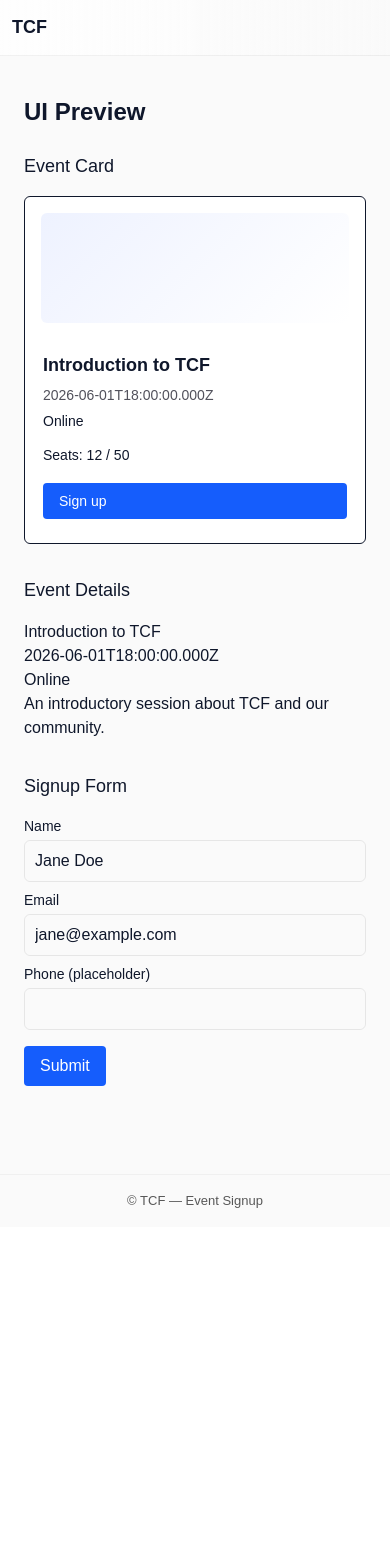
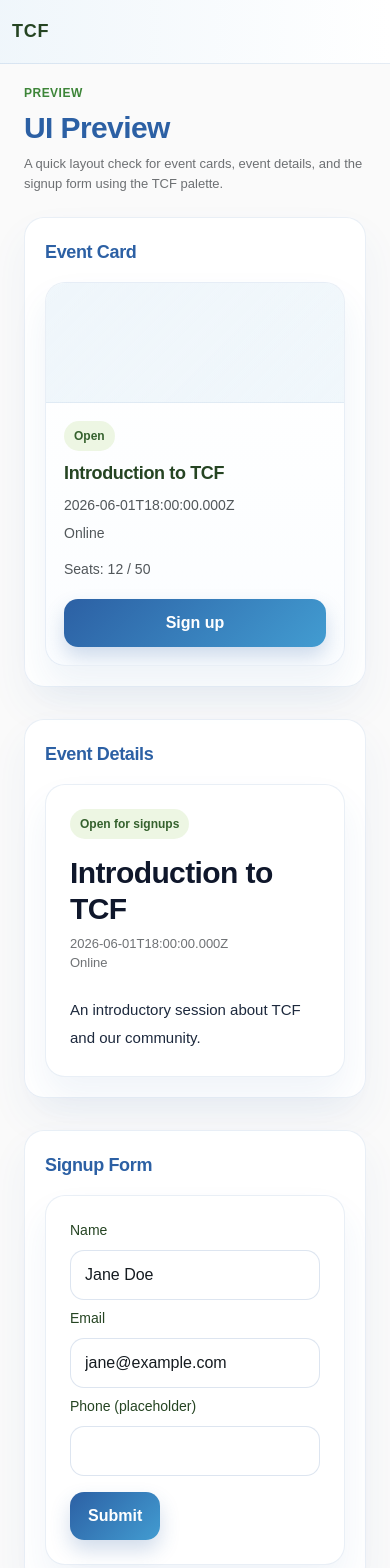
Before and after one commit to TCFEngTeam/tcf-signup-site, a Next.js app: page /preview in a window 390 px wide. Shown: the top 1568 px of the page. Before the commit the page ends 1227 px from the top, so only its background shows below. Built offline with nearby package versions, Linux system fonts and the light colour scheme.

Commit message:
ui polished

```diff
--- a/src/app/components/EventCard.tsx
+++ b/src/app/components/EventCard.tsx
@@ -9,18 +9,21 @@ type EventCardProps = {
 
 export default function EventCard({ event }: EventCardProps) {
   return (
-    <article className="event-card border rounded-md p-4 bg-white">
-      <div className="event-image mb-3">{/* placeholder image */}</div>
+    <article className="event-card">
+      <div className="event-image">{/* placeholder image */}</div>
       <div className="event-body">
-        <h3 className="text-lg font-semibold">{event?.title ?? 'Event Title'}</h3>
-        <p className="meta text-sm text-zinc-600">{event?.date ?? 'Date • Time'}</p>
-        <p className="location text-sm">{event?.location ?? 'Location'}</p>
-        <p className="capacity text-sm mt-2">Seats: {event?.registered ?? 0} / {event?.capacity ?? '—'}</p>
+        <div className={`event-badge ${event?.isFull ? 'badge-full' : 'badge-open'}`}>
+          {event?.isFull ? 'Full' : 'Open'}
+        </div>
+        <h3 className="event-title text-lg font-semibold">{event?.title ?? 'Event Title'}</h3>
+        <p className="event-meta text-sm">{event?.date ?? 'Date • Time'}</p>
+        <p className="event-location text-sm">{event?.location ?? 'Location'}</p>
+        <p className="event-capacity text-sm mt-2">Seats: {event?.registered ?? 0} / {event?.capacity ?? '—'}</p>
 
         {event?.isFull ? (
-          <span className="inline-block mt-3 rounded-full bg-red-100 px-3 py-1 text-sm">Full</span>
+          <span className="btn-primary inline-flex justify-center mt-3 cursor-not-allowed opacity-60">Full</span>
         ) : (
-          <Link href={`/events/${event?.id}`} className="inline-block mt-3 rounded bg-blue-600 px-4 py-2 text-white text-sm">
+          <Link href={`/events/${event?.id}`} className="btn-primary inline-flex justify-center mt-3">
             Sign up
           </Link>
         )}
--- a/src/app/components/EventDetails.tsx
+++ b/src/app/components/EventDetails.tsx
@@ -6,11 +6,16 @@ type EventDetailsProps = {
 
 export default function EventDetails({ event }: EventDetailsProps) {
   return (
-    <section className="event-details">
-      <h1>{event?.title ?? 'Event Title'}</h1>
-      <p className="meta">{event?.date ?? 'Date • Time'}</p>
-      <p className="location">{event?.location ?? 'Location'}</p>
-      <div className="description">{event?.description ?? 'Event description goes here.'}</div>
+    <section className="event-details details-card">
+      <div className={`event-badge ${event?.isFull ? 'badge-full' : 'badge-open'}`}>
+        {event?.isFull ? 'Full' : 'Open for signups'}
+      </div>
+      <h1 className="text-3xl font-bold mt-4 mb-2">{event?.title ?? 'Event Title'}</h1>
+      <p className="text-sm helper-text">{event?.date ?? 'Date • Time'}</p>
+      <p className="text-sm helper-text">{event?.location ?? 'Location'}</p>
+      <div className="description mt-6 text-[15px] leading-7 text-slate-800">
+        {event?.description ?? 'Event description goes here.'}
+      </div>
       <div className="extras">{/* host info, map, image, etc. */}</div>
     </section>
   )
--- a/src/app/components/EventSignupForm.tsx
+++ b/src/app/components/EventSignupForm.tsx
@@ -56,27 +56,31 @@ export default function EventSignupForm({ eventId, prefillData }: SignupFormProp
   }
 
   return (
-    <form className="event-signup-form" onSubmit={handleSubmit}>
+    <form className="event-signup-form signup-card" onSubmit={handleSubmit}>
       <label className="block mb-2">
-        <div className="text-sm font-medium">Name</div>
+        <div className="field-label text-sm font-medium">Name</div>
         <input name="name" value={name} onChange={(e) => setName(e.target.value)} className="mt-1 w-full" />
       </label>
 
       <label className="block mb-2">
-        <div className="text-sm font-medium">Email</div>
+        <div className="field-label text-sm font-medium">Email</div>
         <input name="email" value={email} onChange={(e) => setEmail(e.target.value)} className="mt-1 w-full" />
       </label>
 
       <label className="block mb-4">
-        <div className="text-sm font-medium">Phone (placeholder)</div>
+        <div className="field-label text-sm font-medium">Phone (placeholder)</div>
         <input name="phone" value={phone} onChange={(e) => setPhone(e.target.value)} className="mt-1 w-full" />
       </label>
 
       <div className="flex items-center gap-4">
-        <button type="submit" disabled={submitting} className="rounded bg-blue-600 px-4 py-2 text-white">
+        <button type="submit" disabled={submitting} className="btn-primary">
           {submitting ? 'Submitting…' : 'Submit'}
         </button>
-        {message && <div className="text-sm text-zinc-700">{message}</div>}
+        {message && (
+          <div className={`text-sm ${message.toLowerCase().includes('success') ? 'success-chip' : 'error-chip'}`}>
+            {message}
+          </div>
+        )}
       </div>
     </form>
   )
--- a/src/app/globals.css
+++ b/src/app/globals.css
@@ -2,7 +2,17 @@
 
 :root {
   --background: #ffffff;
-  --foreground: #171717;
+  --foreground: #161c21;
+  --surface: #ecf1f8;
+  --surface-blue: #eff6fb;
+  --surface-green: #ebf5e0;
+  --primary-blue: #2c60a4;
+  --medium-blue: #429cd1;
+  --light-blue: #8fc2e1;
+  --primary-green: #3d8538;
+  --accessible-green: #35612e;
+  --dark-green: #254422;
+  --error-red: #a30b00;
 }
 
 @theme inline {
@@ -18,9 +28,12 @@
    with colors you prefer. */
 
 body {
-  background: var(--background);
+  background:
+    radial-gradient(circle at top, rgba(143, 194, 225, 0.22), transparent 28%),
+    linear-gradient(180deg, #fdfefe 0%, #f7fbff 100%);
   color: var(--foreground);
   font-family: Arial, Helvetica, sans-serif;
+  min-height: 100vh;
 }
 
 /* Layout helpers */
@@ -31,28 +44,55 @@ body {
 
 /* Header */
 .site-header {
-  background: linear-gradient(90deg, rgba(255,255,255,0.8), rgba(250,250,250,0.6));
-  border-bottom: 1px solid rgba(0,0,0,0.05);
+  background: linear-gradient(90deg, rgba(239, 246, 251, 0.96), rgba(255,255,255,0.96));
+  border-bottom: 1px solid rgba(44, 96, 164, 0.12);
+  backdrop-filter: blur(10px);
+  position: sticky;
+  top: 0;
+  z-index: 20;
 }
 .site-header .container {
   display: flex;
   align-items: center;
   justify-content: space-between;
-  padding: 14px 16px;
+  padding: 18px 16px;
 }
 .site-header .logo {
   font-weight: 700;
   font-size: 18px;
+  letter-spacing: 0.04em;
+  color: var(--dark-green);
 }
 
 /* Footer */
 .site-footer {
   margin-top: 48px;
-  padding: 16px 0;
-  border-top: 1px solid rgba(0,0,0,0.04);
+  padding: 20px 0 32px;
+  border-top: 1px solid rgba(44, 96, 164, 0.08);
   text-align: center;
   font-size: 13px;
-  color: rgba(0,0,0,0.65);
+  color: rgba(22, 28, 33, 0.72);
+}
+
+main.container {
+  padding-top: 20px;
+  padding-bottom: 12px;
+}
+
+h1, h2, h3 {
+  letter-spacing: -0.02em;
+}
+
+.page-title {
+  color: var(--primary-blue);
+}
+
+.section-panel {
+  background: rgba(255,255,255,0.88);
+  border: 1px solid rgba(44, 96, 164, 0.10);
+  border-radius: 20px;
+  box-shadow: 0 20px 40px rgba(44, 96, 164, 0.06);
+  padding: 20px;
 }
 
 /* Event card */
@@ -60,40 +100,205 @@ body {
   display: flex;
   flex-direction: column;
   height: 100%;
+  border: 1px solid rgba(44, 96, 164, 0.10);
+  border-radius: 20px;
+  background: linear-gradient(180deg, #ffffff 0%, #fbfdff 100%);
+  box-shadow: 0 20px 36px rgba(44, 96, 164, 0.08);
+  overflow: hidden;
 }
 .event-card .event-image {
-  height: 140px;
-  background: linear-gradient(135deg,#eef2ff,#fff);
-  border-radius: 6px;
+  height: 150px;
+  background: linear-gradient(135deg, var(--surface-blue), rgba(143, 194, 225, 0.12));
+  border-bottom: 1px solid rgba(44, 96, 164, 0.08);
 }
 .event-card .event-body {
-  padding: 8px 2px;
+  padding: 18px;
   display: flex;
   flex-direction: column;
+  gap: 8px;
+}
+
+.event-card .event-title {
+  color: var(--dark-green);
+}
+
+.event-card .event-meta,
+.event-card .event-location,
+.event-card .event-capacity {
+  color: rgba(22, 28, 33, 0.74);
+}
+
+.event-card .event-badge,
+.event-details .event-badge {
+  display: inline-flex;
+  align-items: center;
   gap: 6px;
-  margin-top: 8px;
+  border-radius: 9999px;
+  padding: 6px 10px;
+  font-size: 12px;
+  font-weight: 700;
+  width: fit-content;
+}
+
+.badge-open {
+  background: rgba(235, 245, 224, 0.9);
+  color: var(--accessible-green);
+}
+
+.badge-full {
+  background: rgba(163, 11, 0, 0.09);
+  color: var(--error-red);
+}
+
+.btn-primary,
+.event-signup-form button {
+  border: none;
+  background: linear-gradient(135deg, var(--primary-blue), var(--medium-blue));
+  color: white;
+  font-weight: 700;
+  border-radius: 14px;
+  padding: 12px 18px;
+  box-shadow: 0 10px 20px rgba(44, 96, 164, 0.22);
+  transition: transform 160ms ease, box-shadow 160ms ease, opacity 160ms ease;
+}
+
+.btn-primary:hover,
+.event-signup-form button:hover {
+  transform: translateY(-1px);
+  box-shadow: 0 14px 24px rgba(44, 96, 164, 0.28);
+}
+
+.btn-primary:disabled,
+.event-signup-form button:disabled {
+  opacity: 0.55;
+  transform: none;
+  box-shadow: none;
+}
+
+.btn-secondary {
+  border: 1px solid rgba(44, 96, 164, 0.18);
+  background: white;
+  color: var(--primary-blue);
+  border-radius: 14px;
+  padding: 11px 16px;
+}
+
+.btn-secondary:hover {
+  background: var(--surface-blue);
 }
 
 /* Form styles */
 .event-signup-form input {
-  border: 1px solid rgba(0,0,0,0.08);
-  padding: 8px 10px;
-  border-radius: 6px;
+  border: 1px solid rgba(44, 96, 164, 0.16);
+  padding: 12px 14px;
+  border-radius: 14px;
   width: 100%;
+  background: white;
+  color: var(--foreground);
+  outline: none;
+  transition: border-color 160ms ease, box-shadow 160ms ease;
+}
+.event-signup-form input:focus {
+  border-color: var(--medium-blue);
+  box-shadow: 0 0 0 4px rgba(66, 156, 209, 0.12);
 }
 .event-signup-form label { display:block }
 .event-signup-form button { cursor: pointer }
+
+.field-label {
+  display: block;
+  margin-bottom: 6px;
+  color: var(--dark-green);
+}
+
+.helper-text {
+  color: rgba(22, 28, 33, 0.62);
+  font-size: 13px;
+}
+
+.success-chip {
+  background: rgba(235, 245, 224, 0.95);
+  color: var(--accessible-green);
+  border: 1px solid rgba(61, 133, 56, 0.14);
+  border-radius: 14px;
+  padding: 10px 12px;
+}
+
+.error-chip {
+  background: rgba(163, 11, 0, 0.08);
+  color: var(--error-red);
+  border: 1px solid rgba(163, 11, 0, 0.12);
+  border-radius: 14px;
+  padding: 10px 12px;
+}
+
+.details-card,
+.signup-card,
+.notice-card {
+  background: white;
+  border: 1px solid rgba(44, 96, 164, 0.10);
+  border-radius: 20px;
+  box-shadow: 0 20px 36px rgba(44, 96, 164, 0.07);
+}
+
+.details-card {
+  padding: 24px;
+}
+
+.signup-card {
+  padding: 24px;
+}
+
+.notice-card {
+  padding: 16px 18px;
+}
+
+.back-link {
+  display: inline-flex;
+  align-items: center;
+  gap: 8px;
+  border-radius: 9999px;
+  border: 1px solid rgba(44, 96, 164, 0.16);
+  background: white;
+  color: var(--primary-blue);
+  padding: 10px 16px;
+  font-weight: 700;
+  box-shadow: 0 10px 18px rgba(44, 96, 164, 0.08);
+}
+
+.back-link:hover {
+  background: var(--surface-blue);
+}
+
+.page-hero {
+  display: flex;
+  flex-direction: column;
+  gap: 8px;
+  margin-bottom: 24px;
+}
+
+.page-hero .eyebrow {
+  color: var(--primary-green);
+  font-weight: 700;
+  letter-spacing: 0.04em;
+  text-transform: uppercase;
+  font-size: 12px;
+}
+
+.page-hero h1 {
+  color: var(--primary-blue);
+}
 
 /* Capacity indicator */
 .capacity-indicator {
   font-weight: 600;
 }
 .capacity-indicator.full {
-  color: #9b1c1c;
+  color: var(--error-red);
 }
 
 /* Responsive tweaks */
 @media (max-width: 640px) {
   .site-header .container, .site-footer { padding-left: 12px; padding-right: 12px }
-  .event-card .event-image { height: 110px }
+  .event-card .event-image { height: 120px }
 }
--- a/src/app/preview/page.tsx
+++ b/src/app/preview/page.tsx
@@ -23,23 +23,27 @@ export default function PreviewPage() {
       <Header />
 
       <main className="container mx-auto px-6 py-10">
-        <h1 className="text-2xl font-semibold mb-6">UI Preview</h1>
+        <div className="page-hero">
+          <div className="eyebrow">Preview</div>
+          <h1 className="text-3xl font-bold page-title">UI Preview</h1>
+          <p className="helper-text max-w-2xl">A quick layout check for event cards, event details, and the signup form using the TCF palette.</p>
+        </div>
 
-        <section className="mb-8">
-          <h2 className="text-lg font-medium mb-4">Event Card</h2>
+        <section className="mb-8 section-panel">
+          <h2 className="text-lg font-semibold mb-4" style={{ color: 'var(--primary-blue)' }}>Event Card</h2>
           <div className="max-w-sm">
             <EventCard event={sampleEvent} />
           </div>
         </section>
 
         <section className="grid grid-cols-1 md:grid-cols-2 gap-8">
-          <div>
-            <h2 className="text-lg font-medium mb-4">Event Details</h2>
+          <div className="section-panel">
+            <h2 className="text-lg font-semibold mb-4" style={{ color: 'var(--primary-blue)' }}>Event Details</h2>
             <EventDetails event={sampleEvent} />
           </div>
 
-          <div>
-            <h2 className="text-lg font-medium mb-4">Signup Form</h2>
+          <div className="section-panel">
+            <h2 className="text-lg font-semibold mb-4" style={{ color: 'var(--primary-blue)' }}>Signup Form</h2>
             <EventSignupForm eventId={sampleEvent.id} prefillData={{ name: 'Jane Doe', email: 'jane@example.com' }} />
           </div>
         </section>
```
Also changed, not shown: src/app/events/[id]/page.tsx (+7 -4 lines).
